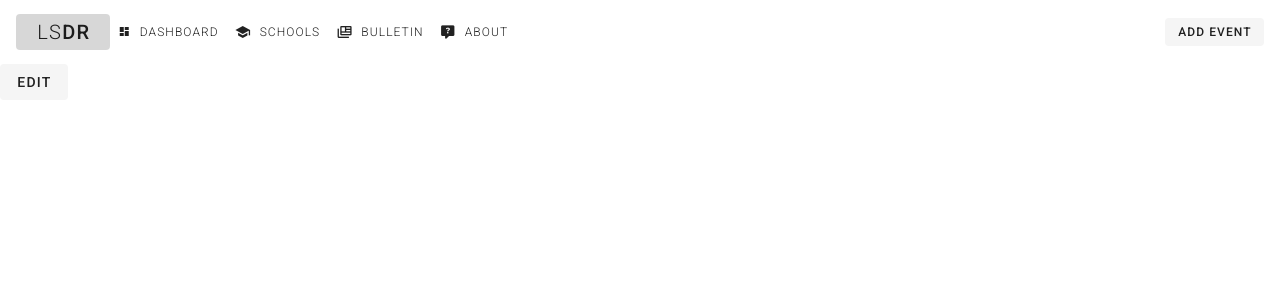
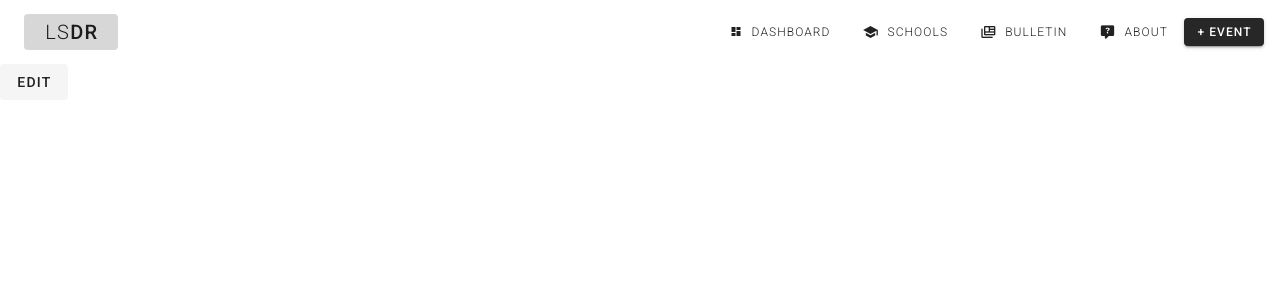
Before and after one commit to danjohnvelasco/Disaster-Relief-Monitoring-System, a Vue app: page / in a window 1280 px wide. Shown: the top 300 px of the page. Built offline with nearby package versions, Linux system fonts and the light colour scheme.

Commit message:
fixed spaces

```diff
--- a/src/App.vue
+++ b/src/App.vue
@@ -1,7 +1,6 @@
   <template>
   <v-app>
     <Navbar/>
-    <div class="my-8"></div>
     <v-content>
       <router-view></router-view>
     </v-content>
--- a/src/components/Navbar.vue
+++ b/src/components/Navbar.vue
@@ -1,40 +1,41 @@
 <template>
   <div class="root">
     <v-app-bar fixed elevate-on-scroll color="white">
-      <v-btn text color="darkgrey" class="px-2"
+      <v-btn active-class text color="darkgrey" class="px-2 mx-2"
         to="/">
           <v-toolbar-title class="px-3 darkgrey--text">
             <span class="font-weight-light">LS</span>
             <span class="font-weight-medium">DR</span>
           </v-toolbar-title>
       </v-btn>
-      <v-btn small text color="darkgrey" class="px-2"
+      <v-spacer></v-spacer>
+      <v-btn small text color="darkgrey" class="px-2 mx-2"
         to="/dashboard">
         <v-icon small class="pr-2 caption">mdi-view-dashboard</v-icon>
         <span class="font-weight-light">Dashboard</span>
       </v-btn>
-      <v-btn small text color="darkgrey" class="px-2"
+      <v-btn small text color="darkgrey" class="px-2 mx-2"
         to="/schools">
         <v-icon small class="pr-2">mdi-school</v-icon>
         <span class="font-weight-light">Schools</span>
       </v-btn>
-      <v-btn small text color="darkgrey" class="px-2"
+      <v-btn small text color="darkgrey" class="px-2 mx-2"
         to="/bulletin">
         <v-icon small class="pr-2">mdi-newspaper-variant-multiple</v-icon>
         <span class="font-weight-light">Bulletin</span>
       </v-btn>
-      <v-btn small text color="darkgrey" class="px-2"
+      <v-btn small text color="darkgrey" class="px-2 mx-2"
         to="/about">
         <v-icon small class="pr-2">mdi-comment-question</v-icon>
         <span class="font-weight-light">About</span>
       </v-btn>
-      <v-spacer></v-spacer>
-      <v-btn small depressed medium @click="toggleForm">Add event</v-btn>
+      <v-btn small dark @click="toggleForm">+ Event</v-btn>
     </v-app-bar>
     <!--Event Form Dialog-->
     <v-dialog v-model="dialog" scrollable persistent>
       <EventForm @close="toggleForm"></EventForm>
     </v-dialog>
+    <div class="py-8"></div>
   </div>
 </template>
 
```
